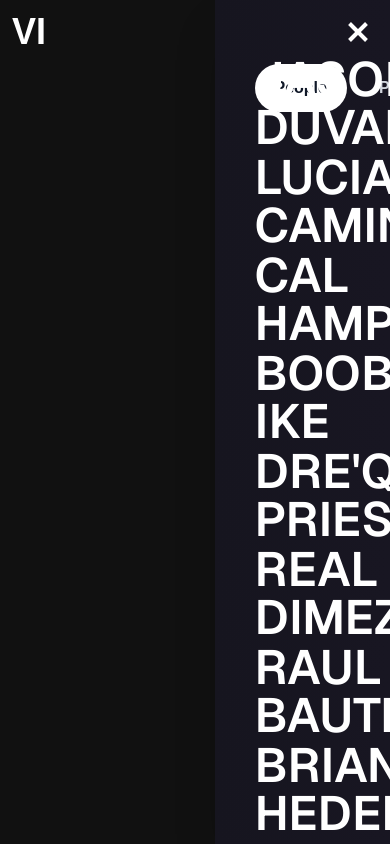
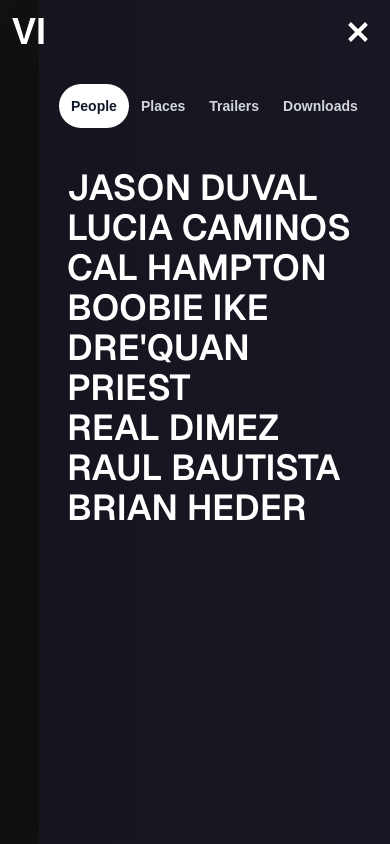
Before and after one commit to Saumyakhushlani/GTA6, a Next.js app: page /VI in a window 390 px wide. Both pictures are taken after a click on the button 358 px from the left and 32 px from the top of the page. Built offline with nearby package versions, Linux system fonts and the light colour scheme.

Commit message:
Phone view

```diff
--- a/src/Components/Navbar.jsx
+++ b/src/Components/Navbar.jsx
@@ -68,18 +68,18 @@ const Navbar = () => {
                         animate={{ x: 0 }}
                         exit={{ x: "100%" }}
                         transition={{ duration: 0.5 }}
-                        className='fixed top-0 right-0 h-screen  bg-gradient-to-r from-[#16151f] to-[#181622]  w-[45vw] z-30 shadow-2xl p-10'
+                        className='fixed top-0 right-0 h-screen  bg-gradient-to-r from-[#16151f] to-[#181622]  md:w-[45vw] w-[90vw] z-30 shadow-2xl md:p-10 p-5 md:pt-0 pt-15'
                     >
 
 
-                        <div className='flex rounded-full my-6 gap-3 justify-start mb-20'>
+                        <div className='flex rounded-full my-6 md:gap-3 justify-start mb-10'>
 
 
                             {tabs.map((tab) => (
                                 <button
                                     key={tab}
                                     onClick={() => setSelectedtab(tab)}
-                                    className={`px-5 py-3 text-md font-semibold rounded-full transition-all duration-300 ${selectedtab === tab
+                                    className={`md:px-5 px-3 py-3 md:text-md text-sm font-semibold rounded-full transition-all duration-300 ${selectedtab === tab
                                         ? 'bg-white text-gray-900'
                                         : 'text-gray-300 hover:text-white'
                                         }`}
@@ -96,17 +96,17 @@ const Navbar = () => {
 
 
                             {selectedtab === "People" && (
-                                <div className='flex flex-col justify-center h-[60vh]'>
+                                <div className='flex flex-col md:justify-center h-[60vh] pl-2'>
                                     {peoples.map((e) => (
-                                        <div key={e.name} className='hover:text-[#fff9cb] text-white text-5xl mt-0.5 font-sans font-semibold'>{e.name}</div>
+                                        <div key={e.name} className='hover:text-[#fff9cb] text-white md:text-6xl text-4xl mt-0.6 font-sans font-semibold md:tracking-tighter'>{e.name}</div>
                                     ))}
                                 </div>
                             )}
 
                             {selectedtab === "Places" && (
-                                <div className='flex flex-col justify-center h-[60vh]'>
+                                <div className='flex flex-col md:justify-center h-[60vh] pl-2'>
                                     {places.map((e) => (
-                                        <div key={e.name} className='hover:text-[#fff9cb] text-white text-5xl mt-0.5 font-sans font-semibold'>{e.name}</div>
+                                        <div key={e.name}  className='hover:text-[#fff9cb] text-white md:text-6xl text-4xl mt-0.6 font-sans font-semibold md:tracking-tight'>{e.name}</div>
                                     ))}
                                 </div>
                             )}
```
